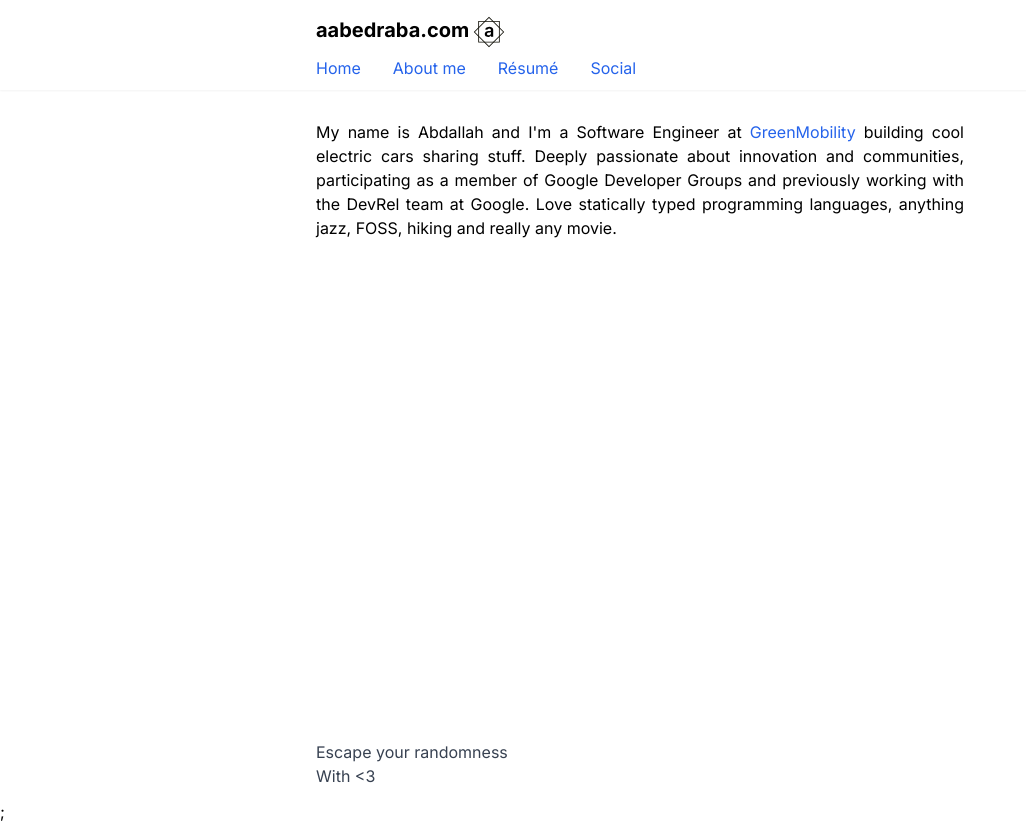
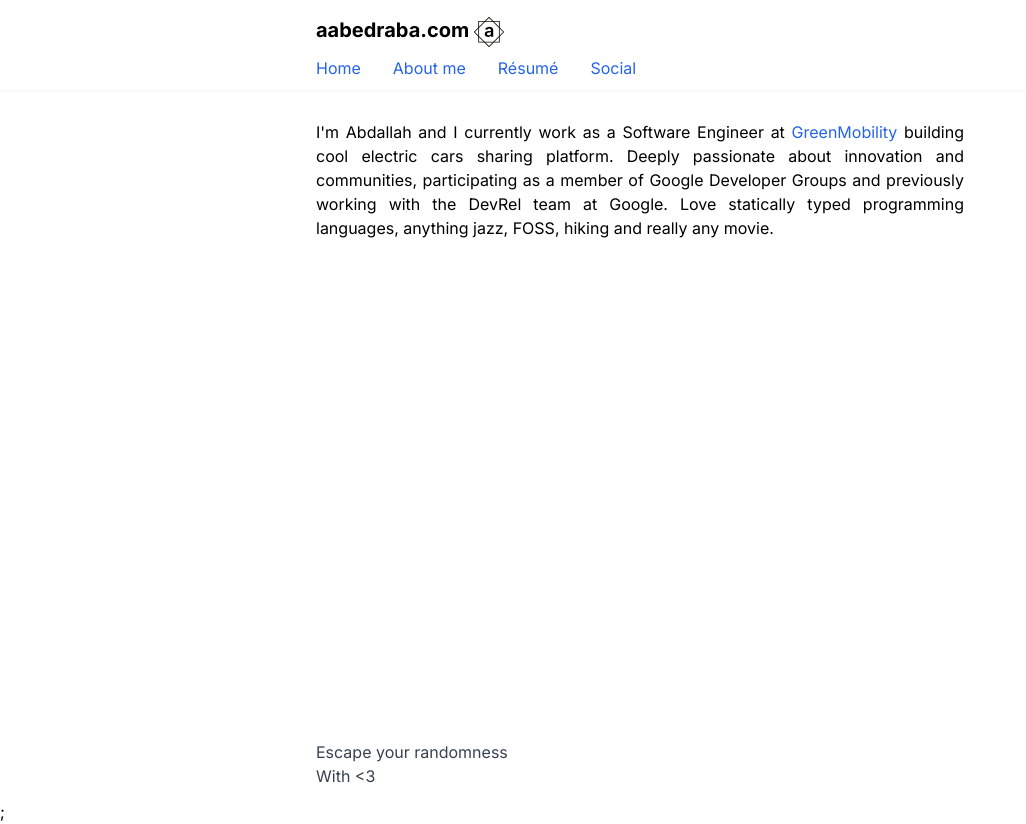
Before and after one commit to aabedraba/dotcom, a Next.js app: page /about in a window 1280 px wide. Shown: the whole page, without its empty margins (0-1026 px from the left). Built offline with nearby package versions, Linux system fonts and the light colour scheme.

Commit message:
Update aboutme

```diff
--- a/pages/about.tsx
+++ b/pages/about.tsx
@@ -4,9 +4,9 @@ const About = () => {
   return (
     <Layout>
       <p className="text-justify">
-        My name is Abdallah and I'm a Software Engineer at{" "}
+        I'm Abdallah and I currently work as a Software Engineer at{" "}
         <a href="https://www.greenmobility.com/dk/en/">GreenMobility</a>{" "}
-        building cool electric cars sharing stuff. Deeply passionate about
+        building cool electric cars sharing platform. Deeply passionate about
         innovation and communities, participating as a member of Google
         Developer Groups and previously working with the DevRel team at Google.
         Love statically typed programming languages, anything jazz, FOSS, hiking
```
